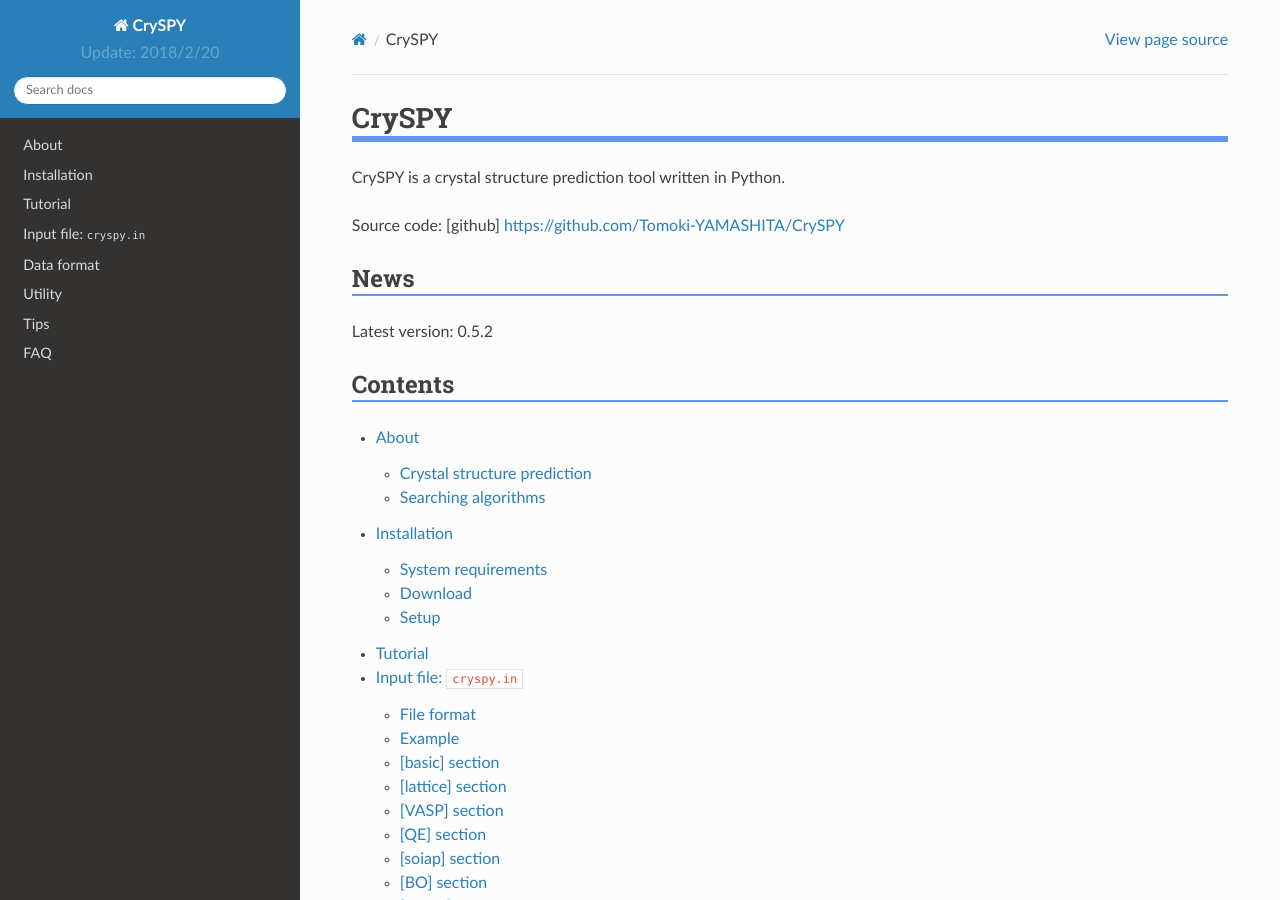
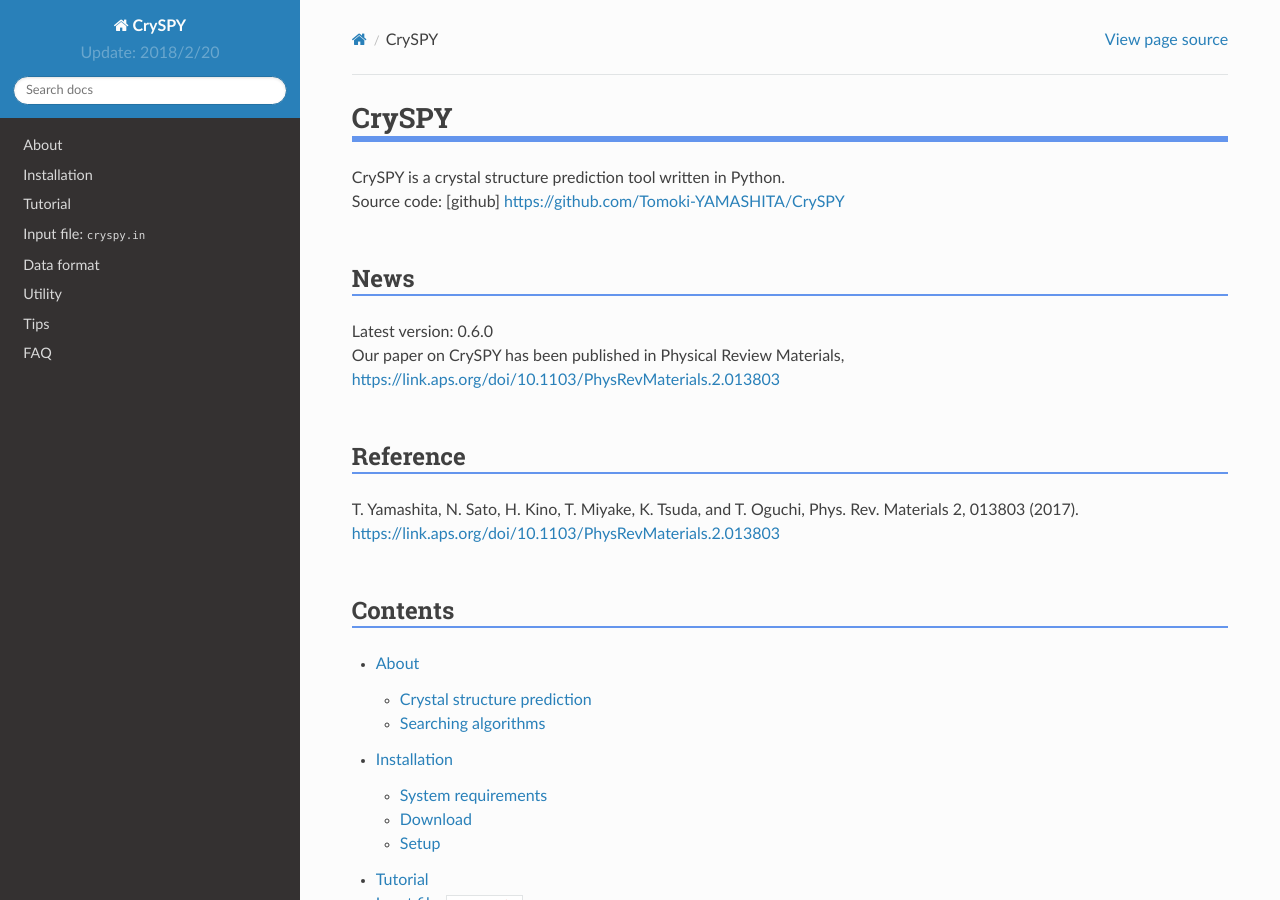
Before and after one commit to Tomoki-YAMASHITA/dev_CrySPY_doc, a Sphinx documentation site: the page built from source/index.rst, in a window 1280 px wide and 900 px high. Built offline with Sphinx 7.4.7 and the Read the Docs theme 2.0.0, drawn with Linux system fonts in a browser that asks for light colours; formulas are drawn with MathJax 3.

Commit message:
update version information, News, Reference

```diff
--- a/source/index.rst
+++ b/source/index.rst
@@ -2,19 +2,24 @@
 CrySPY
 ===========
 
-CrySPY is a crystal structure prediction tool written in Python.
-
-Source code: [github] https://github.com/Tomoki-YAMASHITA/CrySPY
-
+| CrySPY is a crystal structure prediction tool written in Python.
+| Source code: [github] https://github.com/Tomoki-YAMASHITA/CrySPY
+|
 
 
 News
 ===========
 
-
-Latest version: 0.5.2
+| Latest version: 0.6.0
+| Our paper on CrySPY  has been published in Physical Review Materials, https://link.aps.org/doi/10.1103/PhysRevMaterials.2.013803
+|
 
 
+Reference
+===========
+| T. Yamashita, N. Sato, H. Kino, T. Miyake, K. Tsuda, and T. Oguchi, Phys. Rev. Materials 2, 013803 (2017).
+| https://link.aps.org/doi/10.1103/PhysRevMaterials.2.013803
+|
 
 
 Contents
```
